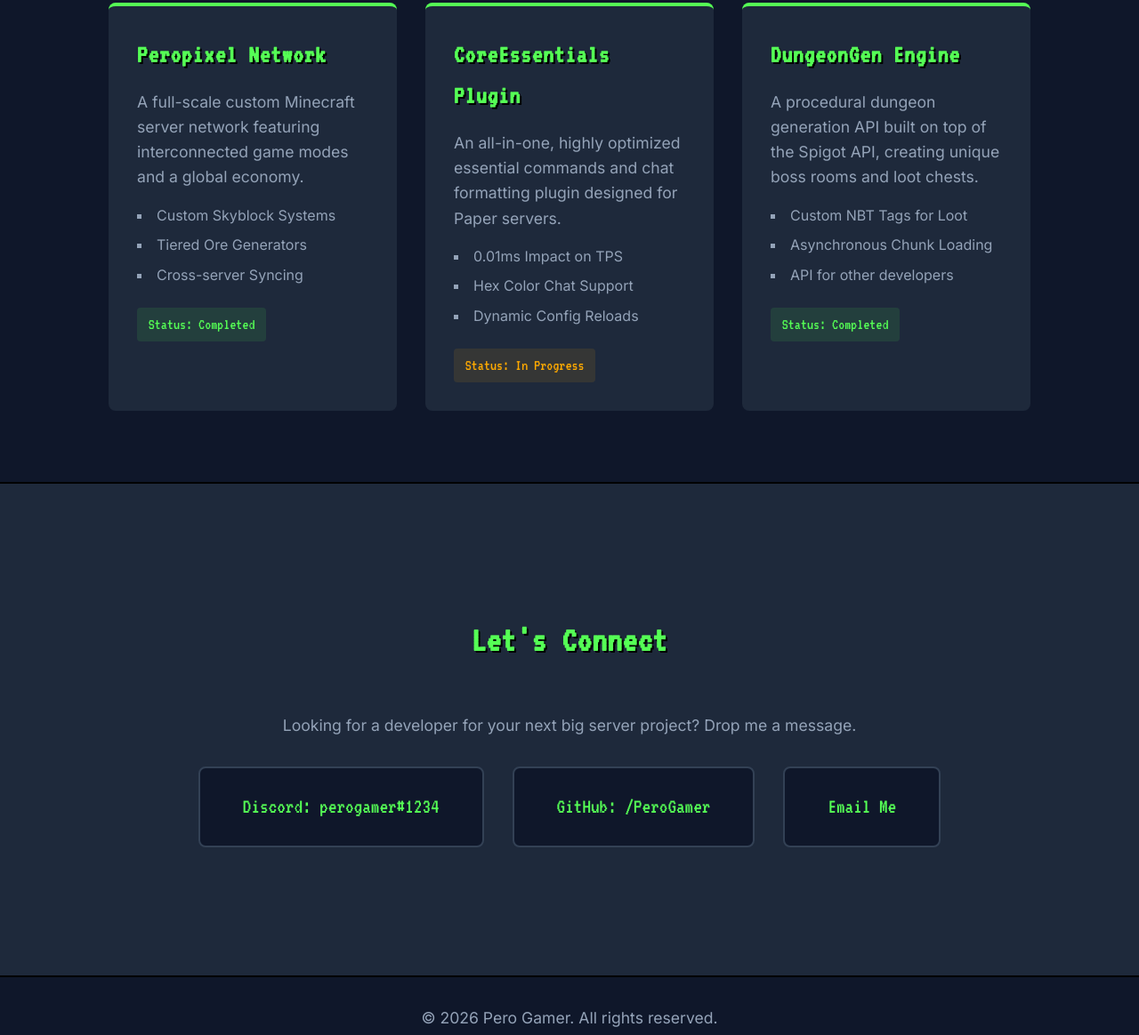
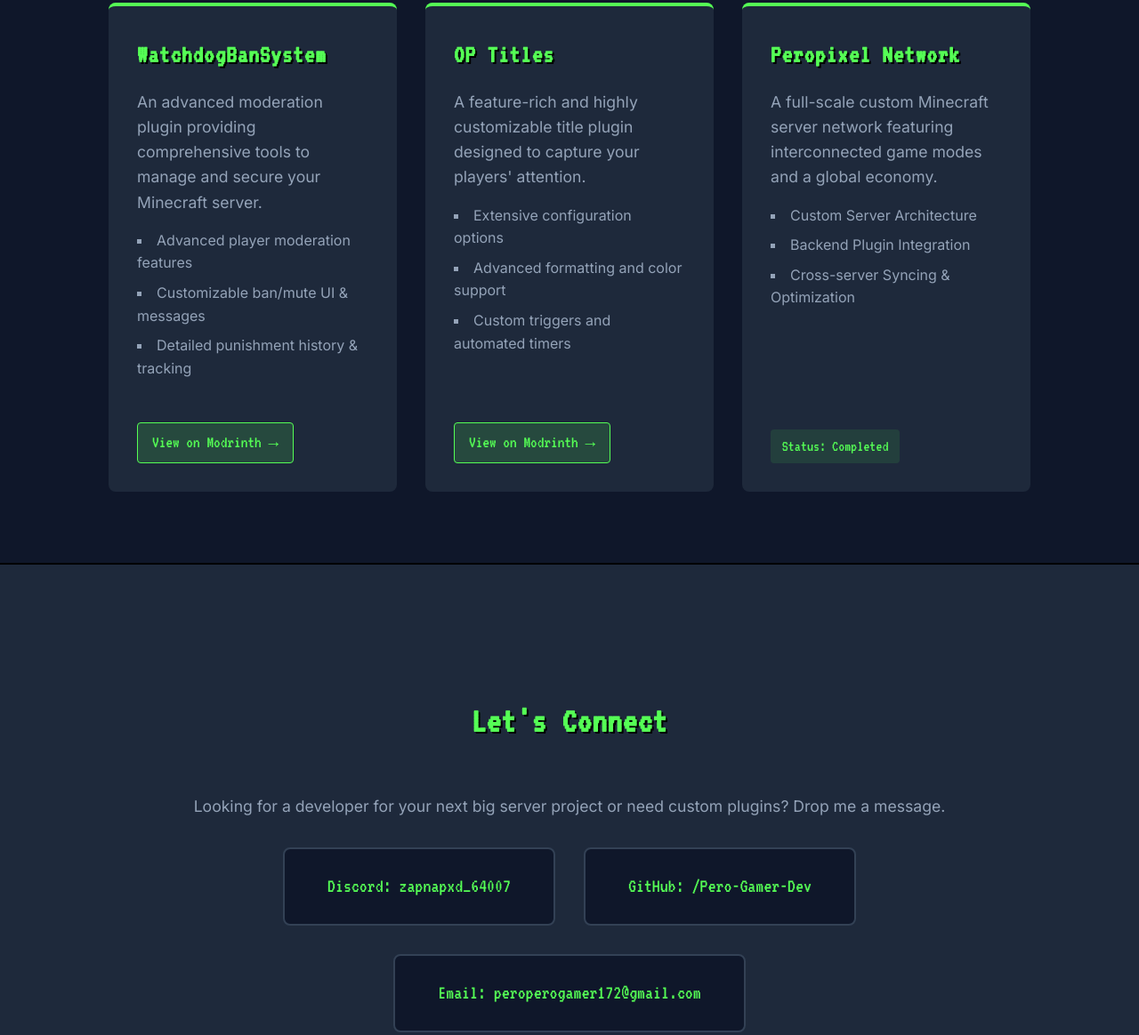
Before and after one commit to Pero-Gamer-Dev/Portfolio-, a plain HTML site: page index.html in a window 1280 px wide. Shown: the part 1219-2383 px from the top of the page at 89% size. Drawn offline with Linux system fonts and the light colour scheme.

Commit message:
Update project details and contact information

```diff
--- a/index.html
+++ b/index.html
@@ -216,6 +216,8 @@
             border-radius: 8px;
             border-top: 4px solid var(--accent-color);
             transition: transform 0.3s ease, box-shadow 0.3s ease;
+            display: flex;
+            flex-direction: column;
         }
 
         .project-card:hover {
@@ -232,6 +234,7 @@
             list-style: square inside;
             color: var(--text-muted);
             margin-bottom: 1.5rem;
+            flex-grow: 1; /* Pushes tags/buttons to the bottom */
         }
 
         .project-card li {
@@ -246,11 +249,28 @@
             background-color: rgba(85, 255, 85, 0.1);
             color: var(--accent-color);
             border-radius: 4px;
+            align-self: flex-start;
         }
 
-        .status.progress {
-            background-color: rgba(255, 170, 0, 0.1);
-            color: #ffaa00; /* Minecraft Gold */
+        /* Link button style for external links (Modrinth) */
+        .project-link {
+            display: inline-block;
+            padding: 0.4rem 1rem;
+            font-family: var(--pixel-font);
+            font-size: 1.2rem;
+            background-color: rgba(85, 255, 85, 0.15);
+            color: var(--accent-color);
+            border: 1px solid var(--accent-color);
+            border-radius: 4px;
+            margin-top: 1rem;
+            text-align: center;
+            transition: all 0.2s ease;
+            align-self: flex-start;
+        }
+
+        .project-link:hover {
+            background-color: var(--accent-color);
+            color: var(--bg-color);
         }
 
         /* === Contact Section === */
@@ -276,7 +296,12 @@
             border: 2px solid #334155;
             border-radius: 8px;
             font-family: var(--pixel-font);
-            font-size: 1.5rem;
+            font-size: 1.4rem;
+            transition: border-color 0.3s ease;
+        }
+
+        .contact-card:hover {
+            border-color: var(--accent-color);
         }
 
         /* === Footer === */
@@ -304,6 +329,11 @@
             }
             .section-title {
                 font-size: 2rem;
+            }
+            .contact-card {
+                width: 100%;
+                padding: 1rem;
+                font-size: 1.2rem;
             }
         }
     </style>
@@ -355,34 +385,34 @@
         <div class="projects-grid">
 
             <div class="project-card">
+                <h3>WatchdogBanSystem</h3>
+                <p>An advanced moderation plugin providing comprehensive tools to manage and secure your Minecraft server.</p>
+                <ul>
+                    <li>Advanced player moderation features</li>
+                    <li>Customizable ban/mute UI & messages</li>
+                    <li>Detailed punishment history & tracking</li>
+                </ul>
+                <a href="https://modrinth.com/plugin/watchdogbansystem" target="_blank" class="project-link">View on Modrinth &rarr;</a>
+            </div>
+
+            <div class="project-card">
+                <h3>OP Titles</h3>
+                <p>A feature-rich and highly customizable title plugin designed to capture your players' attention.</p>
+                <ul>
+                    <li>Extensive configuration options</li>
+                    <li>Advanced formatting and color support</li>
+                    <li>Custom triggers and automated timers</li>
+                </ul>
+                <a href="https://modrinth.com/plugin/op-titles" target="_blank" class="project-link">View on Modrinth &rarr;</a>
+            </div>
+
+            <div class="project-card">
                 <h3>Peropixel Network</h3>
                 <p>A full-scale custom Minecraft server network featuring interconnected game modes and a global economy.</p>
                 <ul>
-                    <li>Custom Skyblock Systems</li>
-                    <li>Tiered Ore Generators</li>
-                    <li>Cross-server Syncing</li>
-                </ul>
-                <span class="status">Status: Completed</span>
-            </div>
-
-            <div class="project-card">
-                <h3>CoreEssentials Plugin</h3>
-                <p>An all-in-one, highly optimized essential commands and chat formatting plugin designed for Paper servers.</p>
-                <ul>
-                    <li>0.01ms Impact on TPS</li>
-                    <li>Hex Color Chat Support</li>
-                    <li>Dynamic Config Reloads</li>
-                </ul>
-                <span class="status progress">Status: In Progress</span>
-            </div>
-
-            <div class="project-card">
-                <h3>DungeonGen Engine</h3>
-                <p>A procedural dungeon generation API built on top of the Spigot API, creating unique boss rooms and loot chests.</p>
-                <ul>
-                    <li>Custom NBT Tags for Loot</li>
-                    <li>Asynchronous Chunk Loading</li>
-                    <li>API for other developers</li>
+                    <li>Custom Server Architecture</li>
+                    <li>Backend Plugin Integration</li>
+                    <li>Cross-server Syncing & Optimization</li>
                 </ul>
                 <span class="status">Status: Completed</span>
             </div>
@@ -393,11 +423,11 @@
     <section id="contact">
         <div class="container">
             <h2 class="section-title">Let's Connect</h2>
-            <p>Looking for a developer for your next big server project? Drop me a message.</p>
+            <p>Looking for a developer for your next big server project or need custom plugins? Drop me a message.</p>
             <div class="contact-links">
-                <a href="#" class="contact-card">Discord: perogamer#1234</a>
-                <a href="#" class="contact-card">GitHub: /PeroGamer</a>
-                <a href="mailto:contact@perogamer.dev" class="contact-card">Email Me</a>
+                <a href="#" class="contact-card">Discord: zapnapxd_64007</a>
+                <a href="https://github.com/Pero-Gamer-Dev" target="_blank" class="contact-card">GitHub: /Pero-Gamer-Dev</a>
+                <a href="mailto:peroperogamer172@gmail.com" class="contact-card">Email: peroperogamer172@gmail.com</a>
             </div>
         </div>
     </section>
@@ -408,4 +438,4 @@
     </footer>
 
 </body>
-  </html>
+    </html>
```
